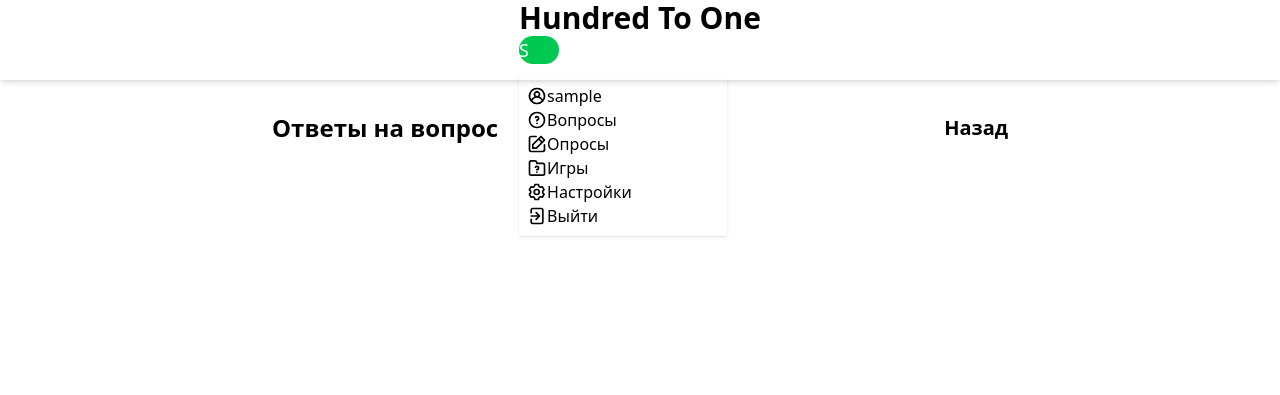
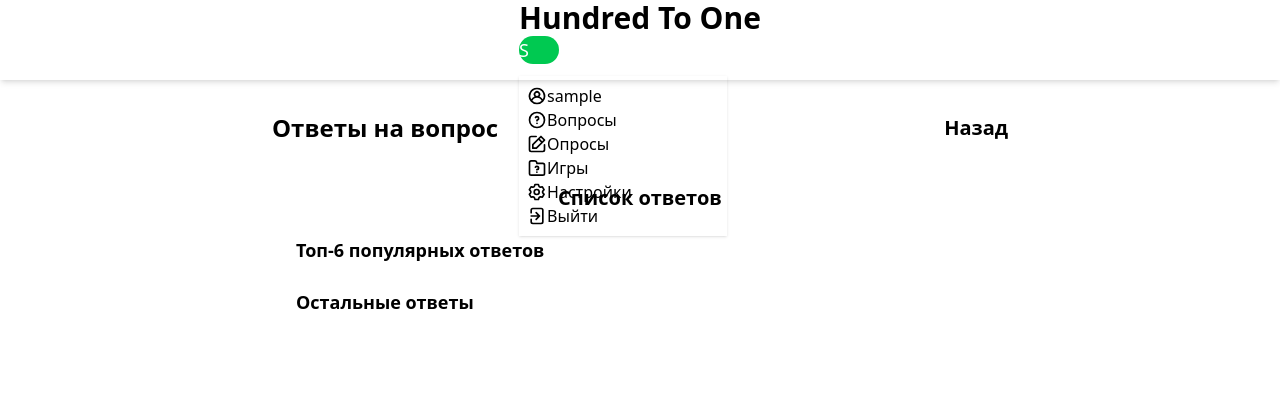
Before and after one commit to VND0/hundred-to-one, a Flask app: template templates/answers.html in a window 1280 px wide. Shown: the top 395 px of the page. Run offline with Flask 3, Linux system fonts and the light colour scheme; the template is opened without the code that fills it, so the values that code supplies are empty; the visitor is signed in with stand-in values (Sample User, id 1); some libraries are stand-ins or nearby versions.

Commit message:
Update answers page and script

```diff
--- a/static/scripts/answers.js
+++ b/static/scripts/answers.js
@@ -1,7 +1,11 @@
 const tmplt = document.querySelector("#answerTemplate")
 const backLink = document.querySelector("#backLink")
-const answersListElem = document.querySelector("#answersList")
-const questionId = answersListElem.dataset.questionId
+
+const allAnswers = document.querySelector("#allAnswers")
+const popularAnswers = document.querySelector("#popularAnswers")
+const otherAnswers = document.querySelector("#otherAnswers")
+
+const questionId = allAnswers.dataset.questionId
 
 let jwtToken
 const cookieArr = document.cookie.split("; ")
@@ -17,10 +21,12 @@ params.append("question_id", questionId)
 fetch(`/api/answers?${params}`, {
     method: "GET", headers: {"Content-Type": "application/json", "Authorization": `Bearer ${jwtToken}`}
 }).then((response) => response.json()).then((data) => {
-    if (data.length !== 0) {
-        answersListElem.innerHTML = ""
+    if (data.length === 0) {
+        allAnswers.innerHTML = "<h2 class='text-xl font-bold text-center'>Список ответов пустой</h2>"
+
+    } else {
+        loadAnswers(data)
     }
-    loadAnswers(data)
 })
 
 function loadAnswers(answersList) {
@@ -39,7 +45,6 @@ function loadAnswers(answersList) {
 
         newElem.querySelector("span").innerHTML = `${answer.answer}`
         answerQuantity.innerHTML = `Кол-во: ${answer.quantity}`
-        answersListElem.appendChild(newElem)
 
         if (ind < 6) {
             newElem.classList.add("border-2")
@@ -47,6 +52,10 @@ function loadAnswers(answersList) {
 
             pointsStats.innerText += `Очки: ${points}`
             pointsStats.classList.remove("hidden")
+
+            popularAnswers.appendChild(newElem)
+        } else {
+            otherAnswers.appendChild(newElem)
         }
 
         newElem.querySelector("button").addEventListener("click", () => deleteAnswerRequest(answer.id, newElem))
--- a/templates/answers.html
+++ b/templates/answers.html
@@ -1,7 +1,7 @@
 {% extends 'base.html' %}
 
 {% block content %}
-    <div class="max-w-3xl mt-8 mx-auto px-4">
+    <div class="max-w-3xl mx-auto py-8 px-4">
         <div class="flex justify-between items-center">
             <h1 class="font-bold text-2xl">Ответы на вопрос</h1>
             <a class="link link-info font-bold text-xl" id="backLink" href="#">Назад</a>
@@ -12,9 +12,17 @@
             {{ question.question }}
         </span>
 
-        <ul id="answersList" class="space-y-4 bg-base-300 p-5 rounded-lg mt-4" data-question-id="{{ question.id }}">
-            <li class="text-center">Нет ответов</li>
-        </ul>
+        <div id="allAnswers" class="bg-base-300 rounded-lg space-y-6 mt-4 p-6" data-question-id="{{ question.id }}">
+            <h2 class="text-xl font-bold text-center">Список ответов</h2>
+
+            <div class="divider divider-start text-lg font-semibold">Топ-6 популярных ответов</div>
+
+            <ul id="popularAnswers" class="space-y-4 px-2"></ul>
+
+            <div class="divider divider-start text-lg font-semibold">Остальные ответы</div>
+
+            <ul id="otherAnswers" class="space-y-4 px-2"></ul>
+        </div>
     </div>
 
     <template id="answerTemplate">
--- a/templates/polls.html
+++ b/templates/polls.html
@@ -21,7 +21,7 @@
 
         <div class="divider text-xl font-semibold mb-6">Список опросов</div>
 
-        <ul id="pollsList" class="space-y-8">
+        <ul id="pollsList" class="space-y-6">
             {% for poll in polls %}
                 <li class="flex flex-col gap-1 w-full bg-base-300 rounded-xl p-4" data-id="{{ poll.id }}">
                     <div class="flex gap-2 items-center">
```
